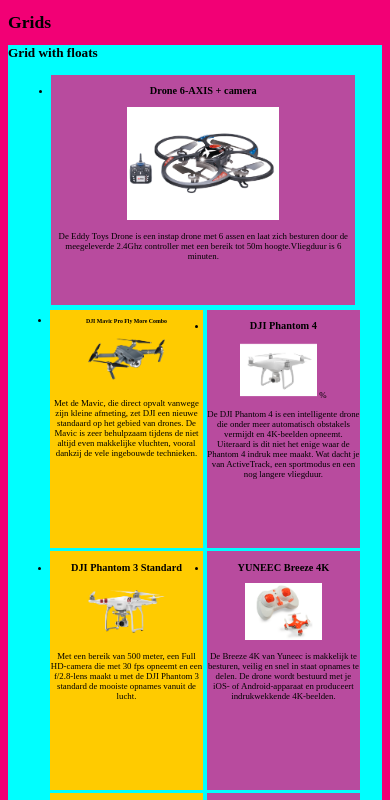
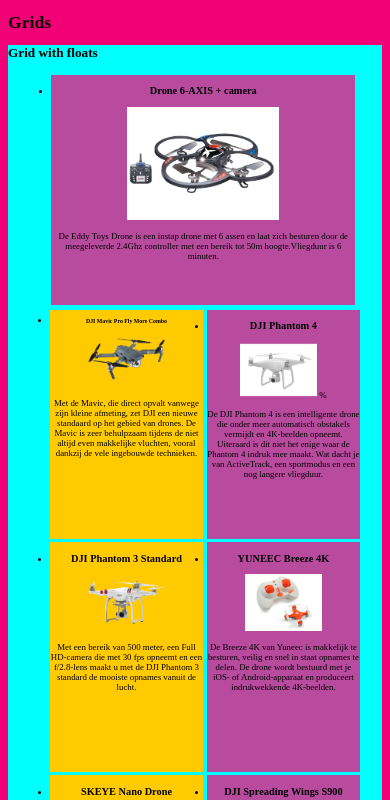
Before and after one commit to gshuraiki/HTML-CSS, a plain HTML site: page week02/homework/index.html in a window 390 px wide. Shown: the top 800 px of the page. Drawn offline with Linux system fonts and the light colour scheme.

Commit message:
Update style.css

```diff
--- a/week02/homework/style.css
+++ b/week02/homework/style.css
@@ -127,7 +127,7 @@
   float: left;
   margin:0.5%;
   width: 46%;
-  height: 27em;
+  height: 26em;
   text-align: center;
   }
 }
```
